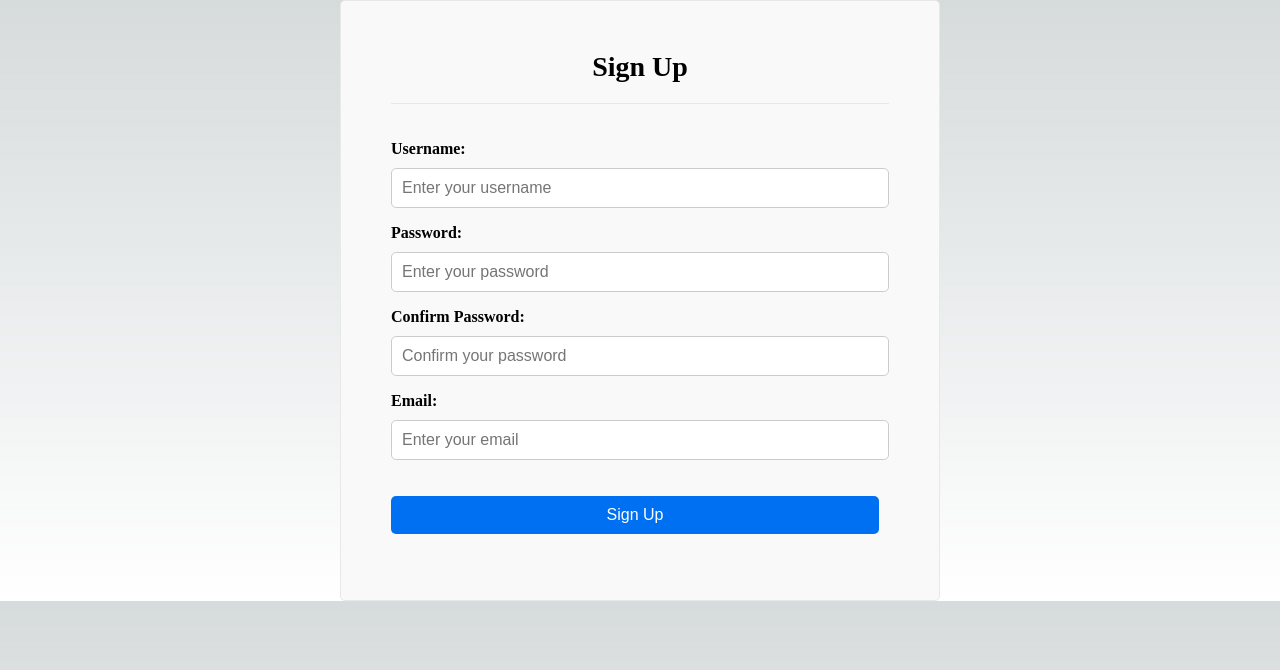
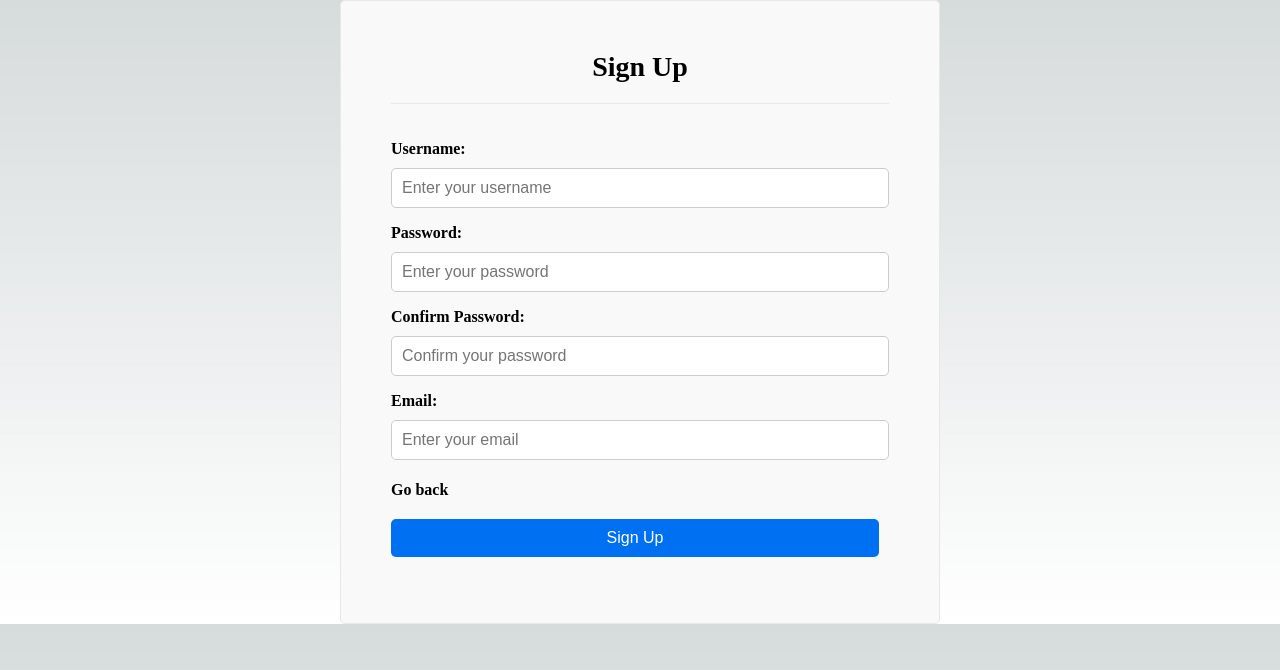
Before and after one commit to Kassaking7/eLibraryManagementSystem, a Next.js app in the folder LibraryFrontend/: page /signup in a window 1280 px wide. Shown: the top 670 px of the page. Built offline with nearby package versions, Linux system fonts and the light colour scheme.

Commit message:
add some custom css and navigators

```diff
--- a/LibraryFrontend/pages/forgetpassword.js
+++ b/LibraryFrontend/pages/forgetpassword.js
@@ -64,7 +64,11 @@ function Forgetpassword() {
         <Link href="/forgetpassword" className="forgetpassword">
           Send verification code
         </Link>
+        <Link href="/login" className="forgetpassword">
+          Go back
+        </Link>
       </div>
+
       <div className="form-group">
         <button type="submit" className="form-submit-btn">Submit</button>
       </div>
--- a/LibraryFrontend/pages/signup.js
+++ b/LibraryFrontend/pages/signup.js
@@ -108,6 +108,9 @@ function SignupPage() {
         />
       </div>
       <div className="form-group">
+      <Link href="/login" className="forgetpassword">
+          Go back
+        </Link>
         <button type="submit" className="form-submit-btn">Sign Up</button>
       </div>
     </form>
--- a/LibraryFrontend/styles/index.css
+++ b/LibraryFrontend/styles/index.css
@@ -26,6 +26,11 @@ hr {
   flex-direction: column;
   margin-bottom: 20px;
   text-align: left;
+}
+
+.form-group a {
+  font-weight: bold;
+  margin-top: 5px;
 }
 
 label {
```
